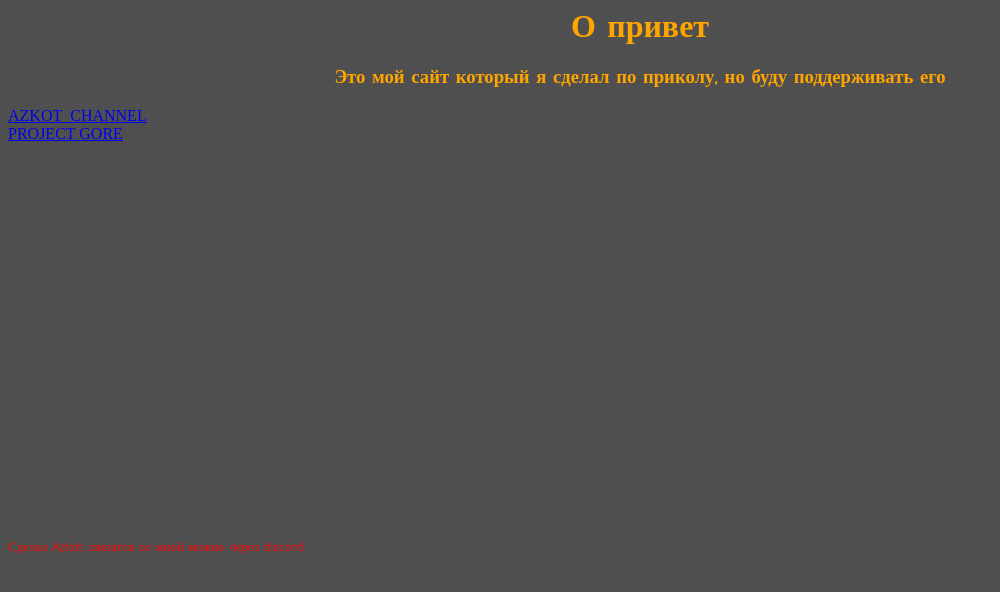
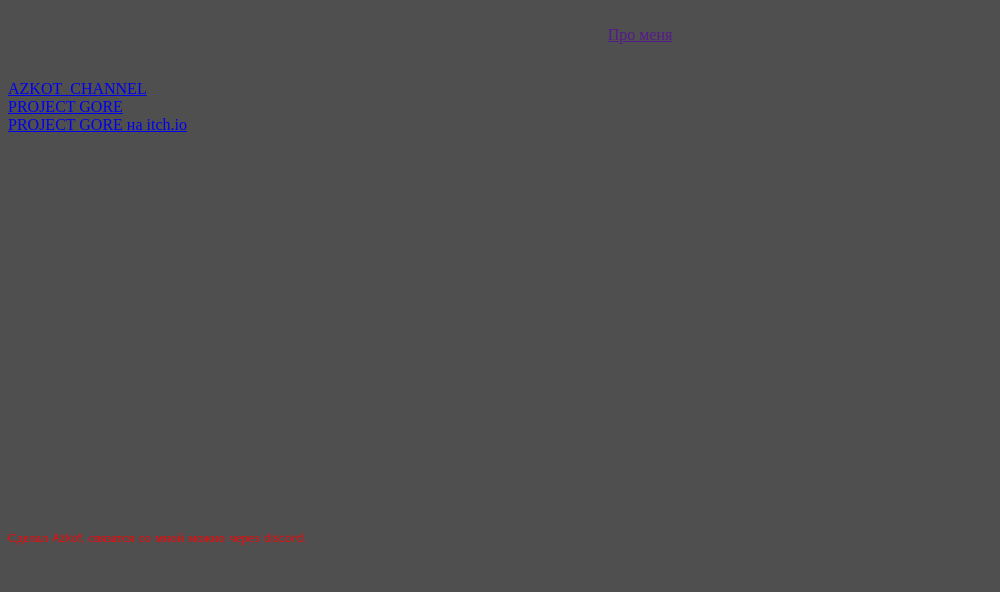
Before and after one commit to AZKOTCHANNEL/Azkot-website, a plain HTML site: page index.html in a window 1280 px wide. Shown: the whole page, without its empty margins (0-1000 px from the left). Drawn offline with Linux system fonts and the light colour scheme.

Commit message:
Update index.html

```diff
--- a/index.html
+++ b/index.html
@@ -1,36 +1,26 @@
 <html>
-
 
 <head>
  <title>Azkot</title>
 </head>
-
-<h1>
-
-    <font color="orange" face="Comic Sans MS"> <center>О привет</center>
-    </font>
-
-</h1>
+<br>
 
 
-<h3>
+<font size="3"><center><a href="">Про меня</a></center>
 
-    <font color="orange" face="Comic Sans MS"> <center>Это мой сайт который я сделал по приколу, но буду поддерживать его</center>
-    </font>
-
-</h3>
 
 </body>
 
 
 <body>
 
-
+    <br>
+    <br>
 <a href="https://www.youtube.com/channel/UCFcV-DotEWlheyRDoE4LOug">AZKOT_CHANNEL</a>
 <br>
 <a href="https://discord.gg/MWgDaeZhtf">PROJECT GORE</a>
-
-
+<br>
+<a href="https://azkot.itch.io/project-gore-alpha">PROJECT GORE на itch.io</a>
 
 
 </body>
```
